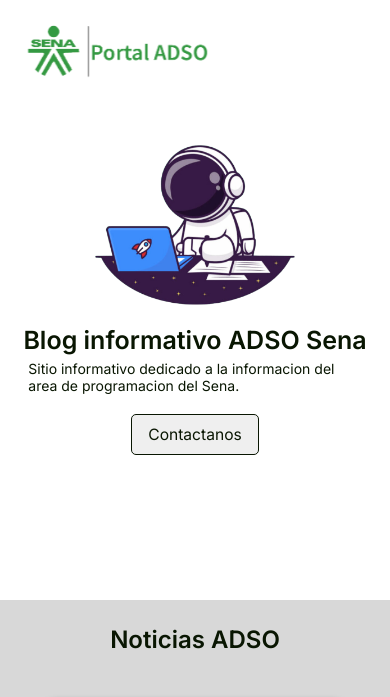
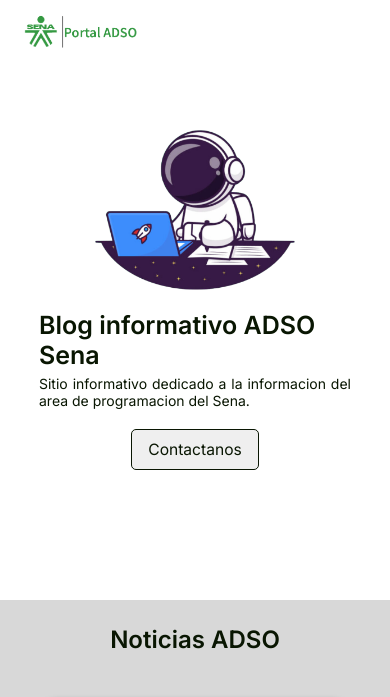
Before and after one commit to JuanOlave1805/Pagina_informativa, a PHP site: page / in a window 390 px wide. Shown: the top 697 px of the page. Run offline with PHP 8.4, Linux system fonts and the light colour scheme; some libraries are stand-ins or nearby versions.

Commit message:
Arreglos finales 1

```diff
--- a/style.css
+++ b/style.css
@@ -1,3 +1,4 @@
+@import url('https://fonts.googleapis.com/css2?family=Open+Sans:ital,wght@0,300..800;1,300..800&family=Poppins:ital,wght@0,100;0,200;0,300;0,400;0,500;0,600;0,700;0,800;0,900;1,100;1,200;1,300;1,400;1,500;1,600;1,700;1,800;1,900&display=swap');
 *{
     box-sizing: border-box;
     margin: 0;
@@ -26,6 +27,7 @@ body{
     display: flex;
     flex-direction: column;
     align-items: center;
+    font-family: "Poppins", sans-serif;
 }
 
 /* Header encabezado */
@@ -58,7 +60,7 @@ header{
 .row{
     display: flex;
     flex-direction: row;
-    gap: 10px;
+    /* gap: 10px; */
     width: 60%;
     justify-content: space-between;
 }
@@ -77,19 +79,16 @@ header.abajo{
 }
 
 /* Logo */
-.header__Logo{
-  cursor: pointer;
-}
 .header__Image{
-    height: 100px;
-    width: 100px;
     object-fit: contain;
-    width: auto;
     transition: all 0.3s;
+    height: 12vh;
+    width: 12vw;
 }
 .header__Image:hover{
     transform: scale(1.2);
     cursor: pointer;
+
 }
 
 /* Contenedor de los links de las Secciones 2 y 3 */
@@ -119,15 +118,16 @@ header.abajo{
     display: flex;
     justify-content: space-evenly;
     align-items: center;
-    height: clamp(600px,95vw,900px);
-    width: auto;
-    padding: 50px;
+    max-width: 1900px;
+    padding: 50px 10% 0px;
+    height: clamp(600px,80vw,900px);
+    width: 100%;
     background-color: var(--white);
 }
 /* Titulo principal de la Seccion */
 .seccion_1__Title{
-    font-size: clamp(25px, 5vw, 60px);
-    width: auto;
+    font-size: clamp(25px, 4vw, 60px);
+    width: 70%;
     font-weight: 800;
     color: var(--fondo_primary);
 }
@@ -135,7 +135,6 @@ header.abajo{
 /* Texto de Seccion 1 */
 .seccion_1__Text{
     color: var(--fondo_primary);
-    width: auto;
     font-size: clamp(14px, 2vw, 30px);
     font-weight: 400;
     width: 70%;
@@ -199,10 +198,9 @@ header.abajo{
     max-width: 1500px;
     display: grid;
     gap: 50px;
-    width: 10   0%;
+    width: 100%;
     height: 100%;
-    grid-template-columns: repeat(auto-fill, minmax(330px, 1fr));
-    /* padding: 40px 210px; */
+    grid-template-columns: repeat(auto-fill, minmax(300px, 1fr));
 }
 
 /* Titulo principal de la Seccion */
@@ -250,7 +248,7 @@ header.abajo{
 }
 .card__Title{
     display: flex;
-    height: 140px;
+    height: 15vh;
     justify-content: center;
     align-items: center;
     position: absolute;
@@ -279,6 +277,7 @@ header.abajo{
     justify-content: center;
     flex-direction: column;
     width: 100%;
+    margin: 10px 0px;
     font-size: clamp(18px, 3vw, 24px);
     color: var(--fondo_primary);
 }
@@ -294,8 +293,9 @@ header.abajo{
 }
 .card__Text{
     letter-spacing: 1px;
-    font-size: clamp(14px, 2vw, 18px);
+    font-size: clamp(12px, 2vw, 18px);
     text-align: left;
+    overflow: scroll;
     margin: 10px;
 }
 
@@ -411,7 +411,7 @@ header.abajo{
 .seccion_3__Image{
     display: flex;
     justify-content: center;
-    height: clamp(100px, 60vw, 550px);
+    height: clamp(100px, 40vw, 550px);
 }
 
 
@@ -488,6 +488,10 @@ header.abajo{
 }
 
 @media (max-width: 1300px) {
+    /* Header */
+    .header__Image{
+        width: 20vw;
+    }
     /* Seccion 2 */
     /* links seccion 2 */
     .links{
@@ -511,7 +515,7 @@ header.abajo{
     /* Seccion 1 */
     .seccion_1{
         /* height: 650px; */
-        width: 95%;
+        /* width: 95%; */
         display: flex;
         justify-content: center;
     }
@@ -545,11 +549,17 @@ header.abajo{
     .header__Container{
         padding: 0px 5%;
     }
+    .header__Image{
+        width: 30vw;
+        height: auto;
+    }
     .row{
         display: flex;
-        justify-content: space-around;
+        flex-direction: column;
+        align-items: end;
+        text-align: center;
         width: 100%;
-        padding-bottom: 10px;
+        gap: .5vh;
     }
     /* Seccion 1 */
     .seccion_1{
@@ -564,11 +574,15 @@ header.abajo{
     }
     .seccion_1__Title{
         padding-bottom: 5px;
+        width: 80vw;
+        justify-content: center;
+        display: flex;
     }
     .seccion_1__Text{
-        text-align: start;
-        width: 90%;
+        /* text-align: center; */
+        width: 80vw;
         font-size: clamp(14px, 3vw, 30px);
+        text-align: justify;
     }
     .seccion_1__Button{
         display: flex;
@@ -584,9 +598,17 @@ header.abajo{
     .seccion_2__Content{
         background-color: rebeccapurple;
         width: 70%;
+        gap: 2vh;
     }
     .card{
         height: 40vh;
+    }
+    .card__Title{
+        height: 8vh;
+    }
+    .card__Text{
+        text-align: justify;
+        overflow: scroll;
     }
     /* Seccion 3 */
     .seccion_3{
@@ -620,28 +642,26 @@ header.abajo{
 }
 @media (max-width: 620px){
 
-    /* Header */
-    .header__Container{
-        width: 100%;
-        flex-direction: column;
-        align-items: start;
-    }
-
     /* Seccion 2 */
     .seccion_2__Content{
         grid-template-columns: 1fr;
         width: 80%;
     }
 
+    .card{
+        height: 30vh;
+    }
+    .card__Title{
+        height: 8vh;
+        padding: 10px;
+        text-align: center;
+    }
 }
 
 @media (max-width: 400px){
     /* Seccion 1 */
     .seccion_1{
         padding: 0px;
-    }
-    .header__Link, .header__Link--edit{
-        margin-top: 10px;
     }
     .seccion_3__Text{
         width: 100%;
```
